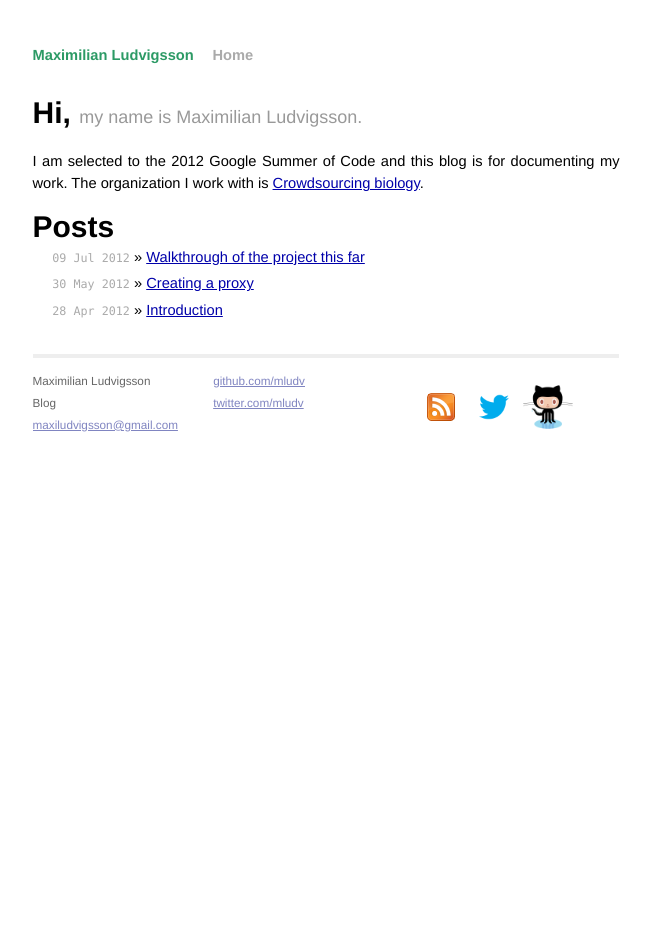
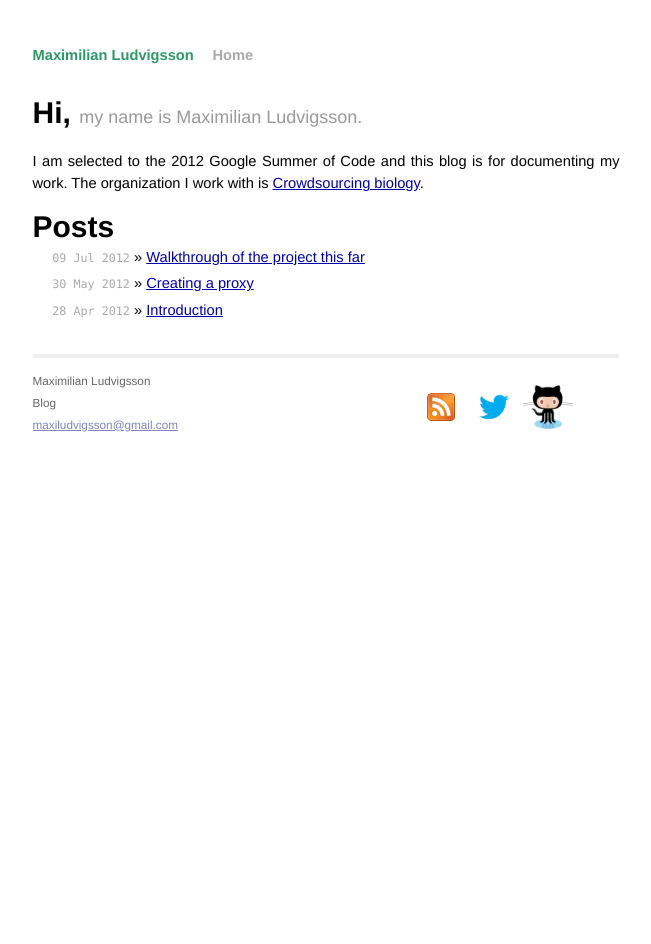
Before and after one commit to mludv/old-blog, a Jekyll site: the page built from index.md, in a window 1280 px wide. Shown: the whole page, without its empty margins (314-965 px from the left). Built offline with Jekyll 4.4.1, drawn with Linux system fonts in a browser that asks for light colours.

Commit message:
Removes ugly contact links

```diff
--- a/_layouts/default.html
+++ b/_layouts/default.html
@@ -35,12 +35,6 @@
           <a href='mailto:{{ site.author.email }}'>{{ site.author.email }}</a>
         </p>
       </div>
-      <div class="contact">
-        <p>
-          <a href="http://github.com/{{ site.author.github }}/">github.com/{{ site.author.github }}</a><br />
-          <a href="http://twitter.com/{{ site.author.twitter }}/">twitter.com/{{ site.author.twitter }}</a><br />
-        </p>
-      </div>
       <div class="links">
         <a href="http://feeds.feedburner.com/mludv">
           <img class="rss" src="/images/rss.png" alt="Subscribe to RSS Feed" />
```
